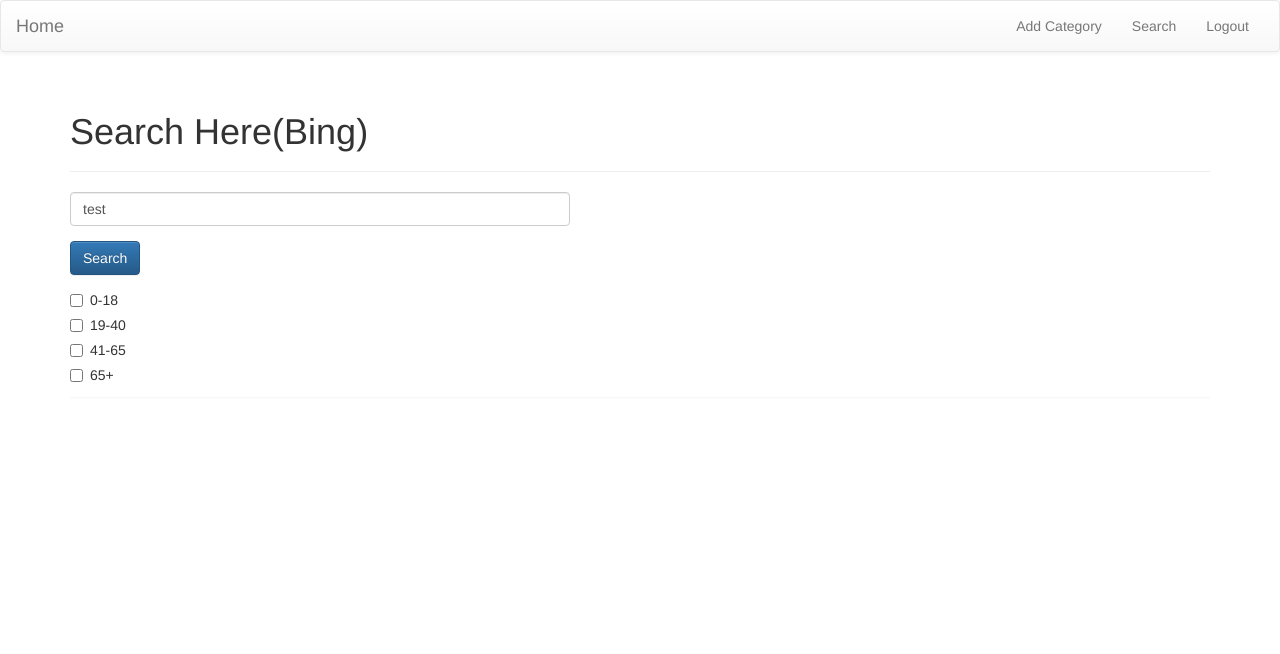
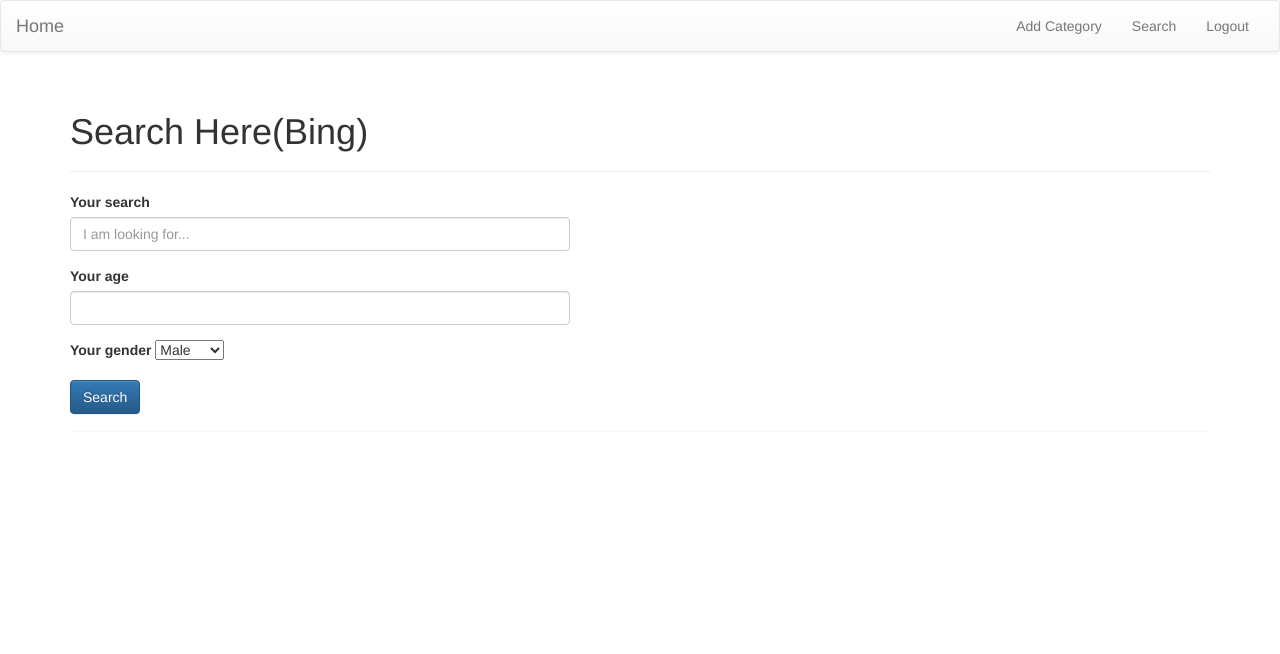
Before and after one commit to vjvasilev95/fhs_project, a Django app: page /fhs/search/ in a window 1280 px wide. Shown: the top 654 px of the page. Run offline with Django 3.2, Linux system fonts and the light colour scheme; the visitor is signed in with stand-in values (Sample User, id 1); some libraries are stand-ins or nearby versions.

Commit message:
Better search form

```diff
--- a/fhs/healthfinder_search.py
+++ b/fhs/healthfinder_search.py
@@ -20,12 +20,12 @@ def run_query(search_terms, age=30, gender="male"):
         age,
         gender
     )
-    print search_url
+    #print search_url
     try:
         response = urllib2.urlopen(search_url).read()
         json_response = json.loads(response)
 
-        #if that's not the case => no results, so an empty list will be retunrd
+        #if that's not the case => no results, so an empty list will be returned
         if json_response['Result'].has_key('Topics'):
             #This check is because when there is only one topic, Topics is a single dictionary
             #While if there are more than one topics, Topics is a LIST of dictionaries
--- a/fhs/views.py
+++ b/fhs/views.py
@@ -104,17 +104,24 @@ def search(request):
 
 
     if request.method == 'POST':
-        print request.POST['query'].strip()
+        #print request.POST['query'].strip()
         query = request.POST['query'].strip()
+        age = request.POST['age']
+        gender = request.POST['gender']
+
         if query:
             # Run our Bing function to get the results list!
 
             results_from_bing = bing_search.run_query(query)
-            results_from_healthgov = healthfinder_search.run_query(query)
-    print results_from_bing
+            results_from_healthgov = healthfinder_search.run_query(query, age, gender)
+
+    #print results_from_bing
+
     return render(request, 'fhs/search.html', {'results_from_bing': results_from_bing,
                                                'results_from_healthgov':results_from_healthgov,
-                                               'results_from_medline' : results_from_medline, 'categories':categories})
+                                               'results_from_medline' : results_from_medline,
+                                               'categories': categories,
+                                               })
 
     #         result_list = run_query(query)
     #
--- a/templates/fhs/search.html
+++ b/templates/fhs/search.html
@@ -24,31 +24,22 @@
                         {% csrf_token %}
                         <!-- Display the search form elements here -->
                          <div class="form-group">
-                            <input class="form-control" type="text" name="query" value="test" id="query" />
+                             <label for="query">Your search</label>
+                            <input class="form-control" type="text" name="query" placeholder="I am looking for..." id="query" />
                          </div>
                         <div class="form-group">
+                             <label for="age">Your age</label>
+                            <input class="form-control" type="text" name="age" id="query" />
+                         </div>
+                        <div class="form-group">
+                            <label for="gender">Your gender</label>
+                            <select name="gender" class="page-choice" required>
+                                <option value="male">Male</option>
+                                <option value="female">Female</option>
+                            </select>
+                        </div>
+                        <div class="form-group">
                             <input class="btn btn-primary" type="submit" name="submit" value="Search" />
-                        </div>
-
-                        <div class="checkbox">
-                            <label>
-                                <input type="checkbox" value="18" name="teen"/> 0-18
-                            </label>
-                        </div>
-                        <div class="checkbox">
-                            <label>
-                                <input type="checkbox" value="40" name="adult"/> 19-40
-                            </label>
-                        </div>
-                        <div class="checkbox">
-                            <label>
-                                <input type="checkbox" value="65" name="midlife"/> 41-65
-                            </label>
-                        </div>
-                        <div class="checkbox">
-                            <label>
-                                <input type="checkbox" value="100" name="old"/> 65+
-                            </label>
                         </div>
                     </form>
                 </div>
@@ -144,23 +135,5 @@
         </div>
     </div>
 
-<!-- Modal -->
-<div class="modal fade" id="myModal" tabindex="-1" role="dialog" aria-labelledby="myModalLabel">
-  <div class="modal-dialog" role="document">
-    <div class="modal-content">
-      <div class="modal-header">
-        <button type="button" class="close" data-dismiss="modal" aria-label="Close"><span aria-hidden="true">&times;</span></button>
-        <h4 class="modal-title" id="myModalLabel">Save Page</h4>
-      </div>
-      <div class="modal-body">
-        Choose Category
-      </div>
-      <div class="modal-footer">
-        <button type="button" class="btn btn-default" data-dismiss="modal">Close</button>
-        <button type="button" class="btn btn-primary">Save changes</button>
-      </div>
-    </div>
-  </div>
-</div>
     <script src="js/ajax.js"></script>
 {% endblock %}
```
